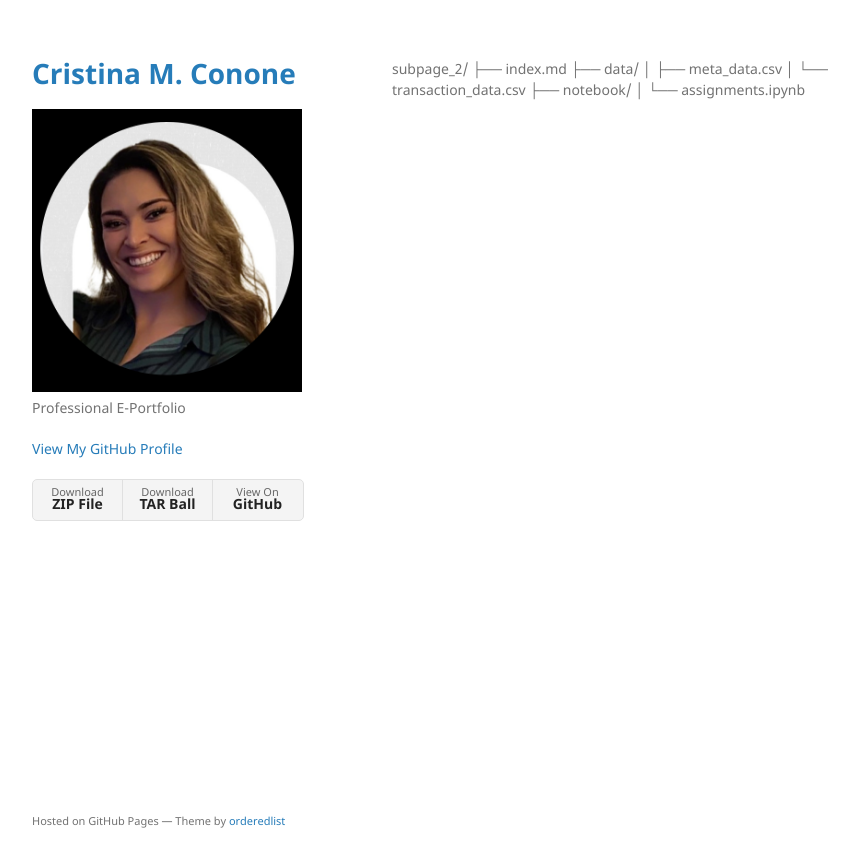
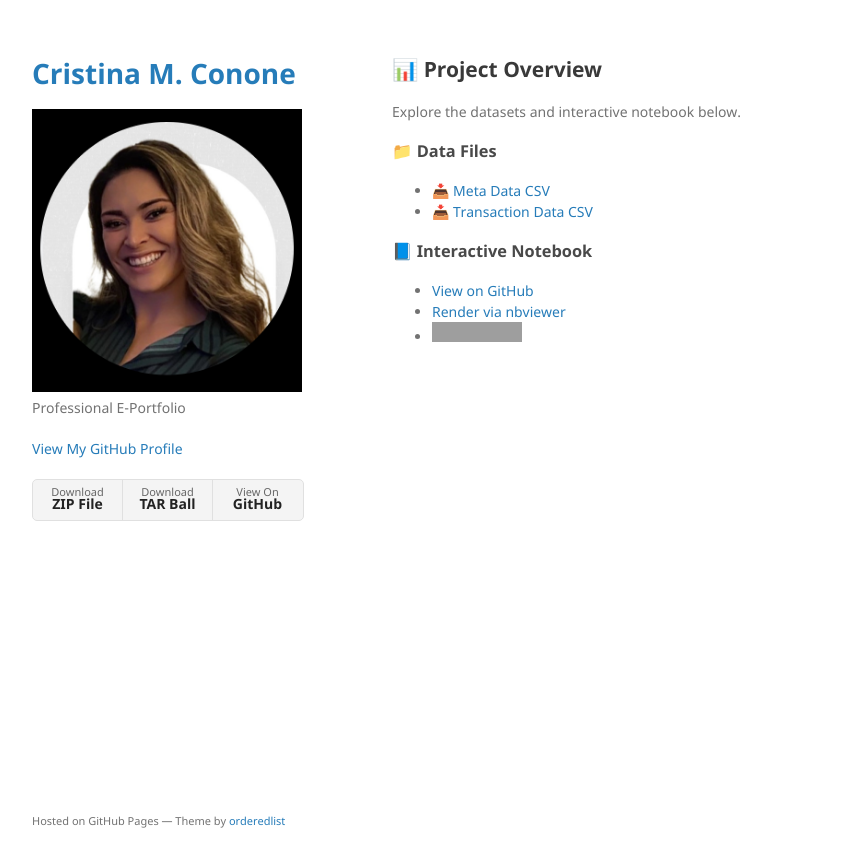
Before and after one commit to c-conone/c-conone.github.io, a Jekyll site: the page built from subpage_2/index.md, in a window 1280 px wide. Shown: the top 867 px of the page, without its empty margins (178-1037 px from the left). Built offline with Jekyll 4.4.1, drawn with Linux system fonts in a browser that asks for light colours; our own code applies the rules of GitHub Pages for plain Markdown files; grey boxes are pictures that could not be loaded.

Commit message:
updated to index.md

```diff
--- a/subpage_2/index.md
+++ b/subpage_2/index.md
@@ -1,7 +1,17 @@
-subpage_2/
-├── index.md
-├── data/
-│   ├── meta_data.csv
-│   └── transaction_data.csv
-├── notebook/
-│   └── assignments.ipynb
+---
+layout: default
+title: Assignments
+---
+
+## 📊 Project Overview
+
+Explore the datasets and interactive notebook below.
+
+### 📁 Data Files
+- [📥 Meta Data CSV](./data/meta_data.csv)
+- [📥 Transaction Data CSV](./data/transaction_data.csv)
+
+### 📘 Interactive Notebook
+- [View on GitHub](https://github.com/c-conone/c-conone.github.io/blob/main/subpage_2/notebook/assignments.ipynb)
+- [Render via nbviewer](https://nbviewer.org/github/c-conone/c-conone.github.io/blob/main/subpage_2/notebook/assignments.ipynb)
+- [![Binder](https://mybinder.org/badge_logo.svg)](https://mybinder.org/v2/gh/c-conone/c-conone.github.io/HEAD?filepath=subpage_2/notebook/assignments.ipynb)
```
